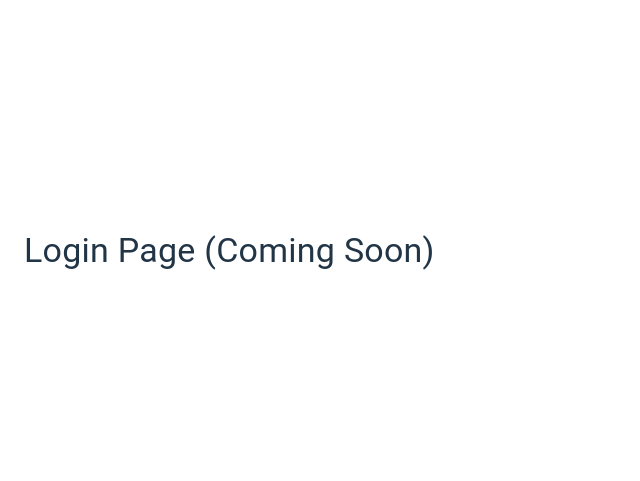
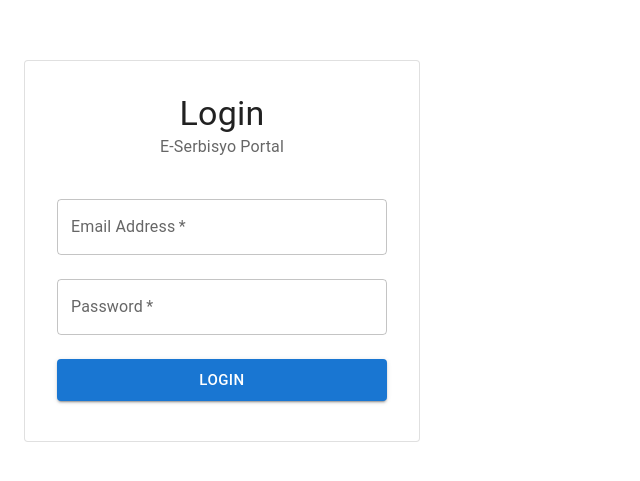
Before and after one commit to AetherrAkuma/brgymalaya_e-serbisyo, a React (Vite) app in the folder client/: page /login in a window 1280 px wide. Shown: the part 189-670 px from the top of the page, without its empty margins (0-640 px from the left). Built offline with nearby package versions, Linux system fonts and the light colour scheme.

Commit message:
added login page with backend endpoint

```diff
--- a/client/src/App.jsx
+++ b/client/src/App.jsx
@@ -1,6 +1,9 @@
 import { BrowserRouter, Routes, Route, Link } from 'react-router-dom';
 import Register from './pages/Register';
+import Login from './pages/Login';
 import { Button, Container, Typography, Box } from '@mui/material';
+import SendIcon from '@mui/icons-material/Send';
+
 
 // Simple Home Page Component
 const Home = () => (
@@ -10,16 +13,19 @@ const Home = () => (
       <Link to="/register" style={{ textDecoration: 'none' }}>
         <Button variant="contained" size="large">Register Resident</Button>
       </Link>
+      <Link to="/login" style={{ textDecoration: 'none', marginLeft: '15px' }}>
+        <Button variant="contained" startIcon={<SendIcon />} size="large">Login</Button>
+      </Link>
     </Box>
   </Container>
 );
 
 // Placeholder Login Page
-const Login = () => (
-    <Container sx={{ mt: 10, textAlign: 'center' }}>
-        <Typography variant="h4">Login Page (Coming Soon)</Typography>
-    </Container>
-);
+// const Login = () => (
+//     <Container sx={{ mt: 10, textAlign: 'center' }}>
+//         <Typography variant="h4">Login Page (Coming Soon)</Typography>
+//     </Container>
+// );
 
 function App() {
   return (
--- /dev/null
+++ b/client/src/pages/Login.jsx
@@ -0,0 +1,77 @@
+import { useState } from 'react';
+import axios from 'axios';
+import {
+    Container, TextField, Button, Typography, Card, CardContent,
+    Alert, Box
+} from '@mui/material';
+import { useNavigate } from 'react-router-dom';
+
+const Login = () => {
+    const navigate = useNavigate();
+    const [formData, setFormData] = useState({ email_address: '', password: '' });
+    const [error, setError] = useState('');
+
+    const handleChange = (e) => {
+        setFormData({ ...formData, [e.target.name]: e.target.value });
+    };
+
+    const handleSubmit = async (e) => {
+        e.preventDefault();
+        setError('');
+
+        try {
+            const response = await axios.post(
+                `${import.meta.env.VITE_API_BASE_URL}/auth/login`,
+                formData
+            );
+
+            // Save the Token (Digital ID) to Local Storage
+            localStorage.setItem('token', response.data.token);
+            localStorage.setItem('user', JSON.stringify(response.data.user));
+
+            alert(`Welcome back, ${response.data.user.name}!`);
+
+            // TODO: Redirect to Dashboard (Phase 4)
+            navigate('/');
+
+        } catch (err) {
+            console.error(err);
+            setError(err.response?.data?.message || 'Login Failed');
+        }
+    };
+
+    return (
+        <Container maxWidth="xs" sx={{ mt: 10 }}>
+            <Card variant="outlined" sx={{ p: 2 }}>
+                <CardContent>
+                    <Box textAlign="center" mb={3}>
+                        <Typography variant="h4">Login</Typography>
+                        <Typography color="textSecondary">E-Serbisyo Portal</Typography>
+                    </Box>
+
+                    {error && <Alert severity="error" sx={{ mb: 2 }}>{error}</Alert>}
+
+                    <form onSubmit={handleSubmit}>
+                        <TextField
+                            fullWidth label="Email Address" name="email_address"
+                            margin="normal" required onChange={handleChange}
+                        />
+                        <TextField
+                            fullWidth type="password" label="Password" name="password"
+                            margin="normal" required onChange={handleChange}
+                        />
+
+                        <Button
+                            type="submit" variant="contained" color="primary"
+                            fullWidth size="large" sx={{ mt: 2 }}
+                        >
+                            Login
+                        </Button>
+                    </form>
+                </CardContent>
+            </Card>
+        </Container>
+    );
+};
+
+export default Login;
```
Also changed, not shown: 1 other file (tests, documents, lock files or other folders).
